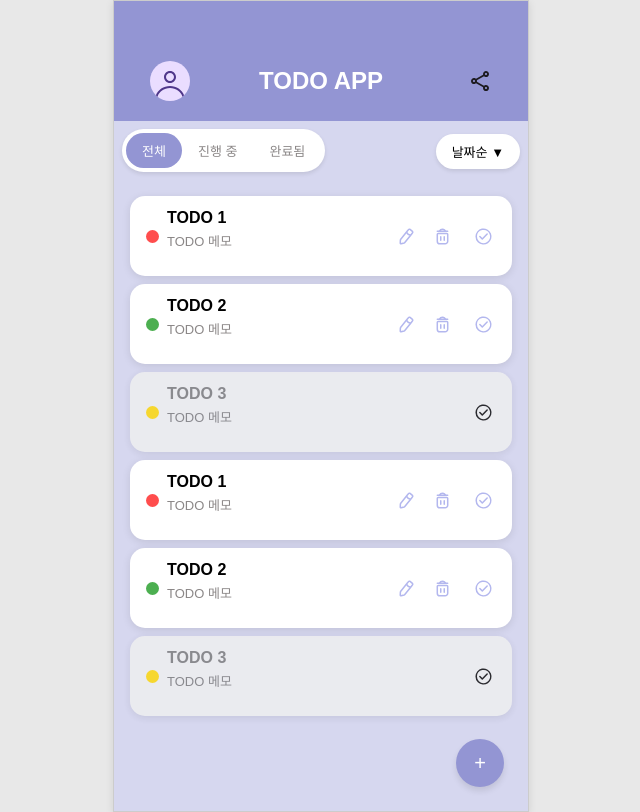
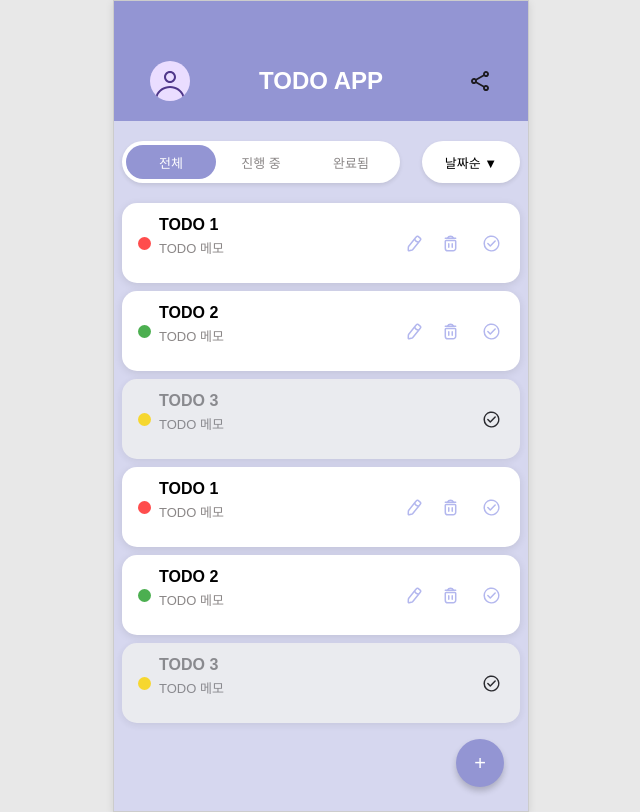
Before and after one commit to GROWLOG-youtube-mockup/todo-app, a React (Vite) app: page / in a window 1280 px wide. Shown: the whole page, without its empty margins (319-959 px from the left). Built offline with nearby package versions, Linux system fonts and the light colour scheme.

Commit message:
style: 필터 및 정렬 영역의 스타일 개선

```diff
--- a/src/style/TodoMain.css
+++ b/src/style/TodoMain.css
@@ -30,7 +30,8 @@
 .filter-sort-container {
   display: flex;
   justify-content: space-between;
-  margin: var(--spacing-sm);
+  margin: var(--spacing-md2) var(--spacing-sm);
+  align-items: center;
 }
 
 .filter-buttons {
@@ -39,10 +40,14 @@
   border-radius: var(--radious-lg);
   padding: var(--spacing-xs);
   box-shadow: 0 2px 4px rgba(0, 0, 0, 0.1);
+  height: calc(var(--button-height-sm) + 2 * var(--spacing-xs)); /* 버튼 높이 + 상하 패딩 */
+  box-sizing: border-box;
 }
 
 .filter-button {
-  padding: var(--spacing-sm) var(--spacing-md);
+  width: var(--button-width-sm);
+  height: var(--button-height-sm);
+
   border-radius: var(--radious-lg);
   border: none;
   background: none;
@@ -58,30 +63,41 @@
 
 .sort-dropdown {
   position: relative;
-  margin-top: 5px;
+  height: calc(var(--button-height-sm) + 2 * var(--spacing-xs)); /* filter-buttons와 동일한 높이 */
+  display: flex;
+  align-items: center;
+  background-color: var(--color-text-white);
+  border-radius: var(--radious-lg);
+  box-shadow: 0 2px 4px rgba(0, 0, 0, 0.1);
+  padding: var(--spacing-xs);
+  box-sizing: border-box;
 }
 
 .sort-button {
-  background-color: var(--color-text-white);
-  padding: var(--spacing-sm) var(--spacing-md);
+  width: var(--button-width-sm);
+  height: var(--button-height-sm);
+  background-color: transparent;
   border-radius: var(--radious-lg);
   border: none;
   display: flex;
+  text-align: center;
   align-items: center;
+  justify-content: center;
   cursor: pointer;
-  box-shadow: 0 2px 4px rgba(0, 0, 0, 0.1);
   font-size: var(--font-body);
+  padding: 0;
 }
 
 .dropdown-menu {
   position: absolute;
-  right: 0;
+  width: var(--button-width-sm);
+  right: var(--spacing-xs);
+  top: 100%;
   margin-top: var(--spacing-xs);
   background-color: var(--color-text-white);
   border-radius: var(--radious-sm);
-  box-shadow: 0 4px 6px rgba(0, 0, 0, 0.1);
+  box-shadow: 0 4px 6px rgba(0, 0, 0, 0.377);
   z-index: 10;
-  width: 100px;
 }
 
 .dropdown-item {
@@ -97,8 +113,7 @@
 
 /* ToDo 목록 */
 .todo-list {
-  width: 100%;
-  padding: var(--spacing-md);
+  padding: 0 var(--spacing-sm);
   display: flex;
   flex-direction: column;
   gap: var(--spacing-sm);
@@ -233,7 +248,7 @@
   align-items: center;
   justify-content: center;
   font-size: var(--font-button);
-  box-shadow: 0 4px 6px rgba(0, 0, 0, 0.1);
+  box-shadow: 0 4px 6px rgba(0, 0, 0, 0.2);
   cursor: pointer;
 }
 
```
